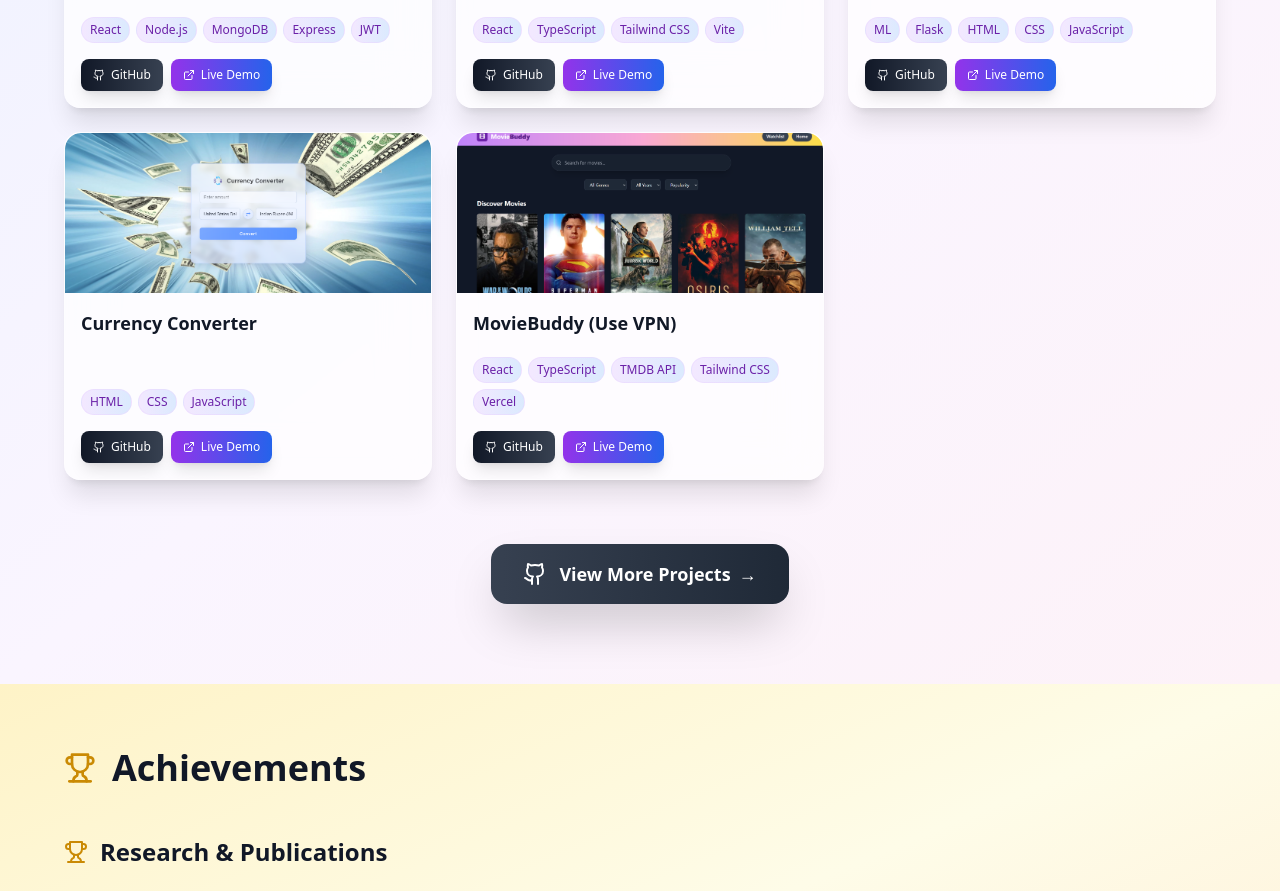
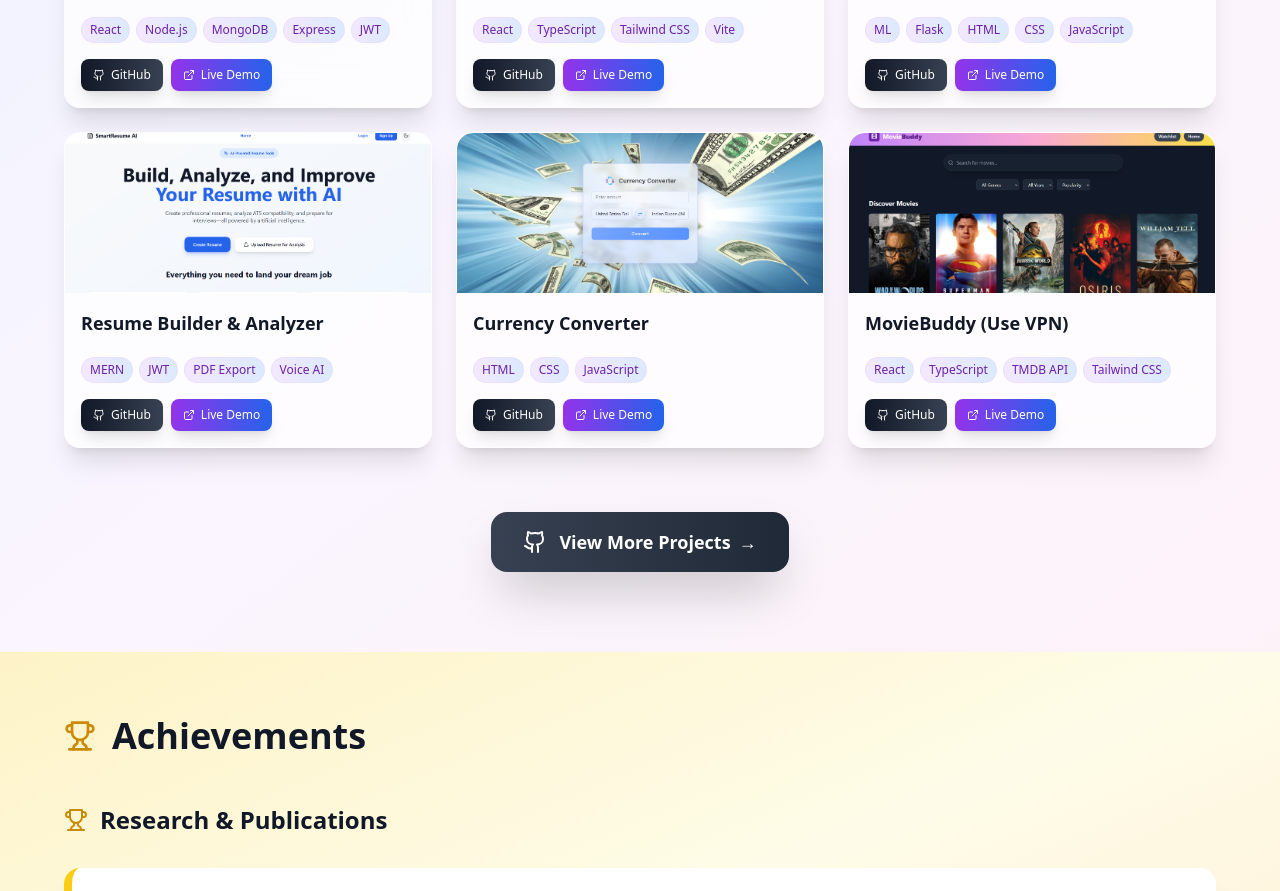
Before and after one commit to Rochan09/Portfolio, a React (Vite) app: page /#about in a window 1280 px wide. Shown: the part 2900-3791 px from the top of the page. Built offline with nearby package versions, Linux system fonts and the light colour scheme.

Commit message:
patch work

```diff
--- a/src/data/portfolio.ts
+++ b/src/data/portfolio.ts
@@ -43,7 +43,7 @@ export const experiences: Experience[] = [
       'Built and optimized REST APIs, improving response time and application performance.',
       'Engaged in weekly sessions with industry experts to gain practical insights and enhance professional development.'
     ],
-    certificateUrl: '/certificates/Looma.pdf'
+    certificateUrl: '/certificates/Lomaa IT Solutions.pdf'
   }
 ];
 
@@ -73,6 +73,14 @@ export const projects: Project[] = [
     liveUrl: 'https://fitintel.onrender.com/'
   },
   {
+    id: '8',
+    title: 'Resume Builder & Analyzer',
+    techStack: ['MERN', 'JWT', 'PDF Export', 'Voice AI'],
+    imageUrl: '/Resume Thumbnail.png',
+    githubUrl: 'https://github.com/Rochan09/AI-Resume-Analyzer',
+    liveUrl: 'https://ai-resume-analyzer-three-eta.vercel.app/'
+  },
+  {
     id: '5',
     title: 'Currency Converter',
     techStack: ['HTML', 'CSS', 'JavaScript'],
@@ -83,7 +91,7 @@ export const projects: Project[] = [
   {
     id: '6',
     title: 'MovieBuddy (Use VPN)',
-    techStack: ['React', 'TypeScript', 'TMDB API', 'Tailwind CSS', 'Vercel'],
+    techStack: ['React', 'TypeScript', 'TMDB API', 'Tailwind CSS'],
     imageUrl: '/MovieBuddy Thumbnail.png',
     githubUrl: 'https://github.com/Rochan09/Movie-Buddy',
     liveUrl: 'https://movie-buddy-one.vercel.app/'
```
Also changed, not shown: public/Resume Thumbnail.png (added), 1 other file (tests, documents, lock files or other folders).
